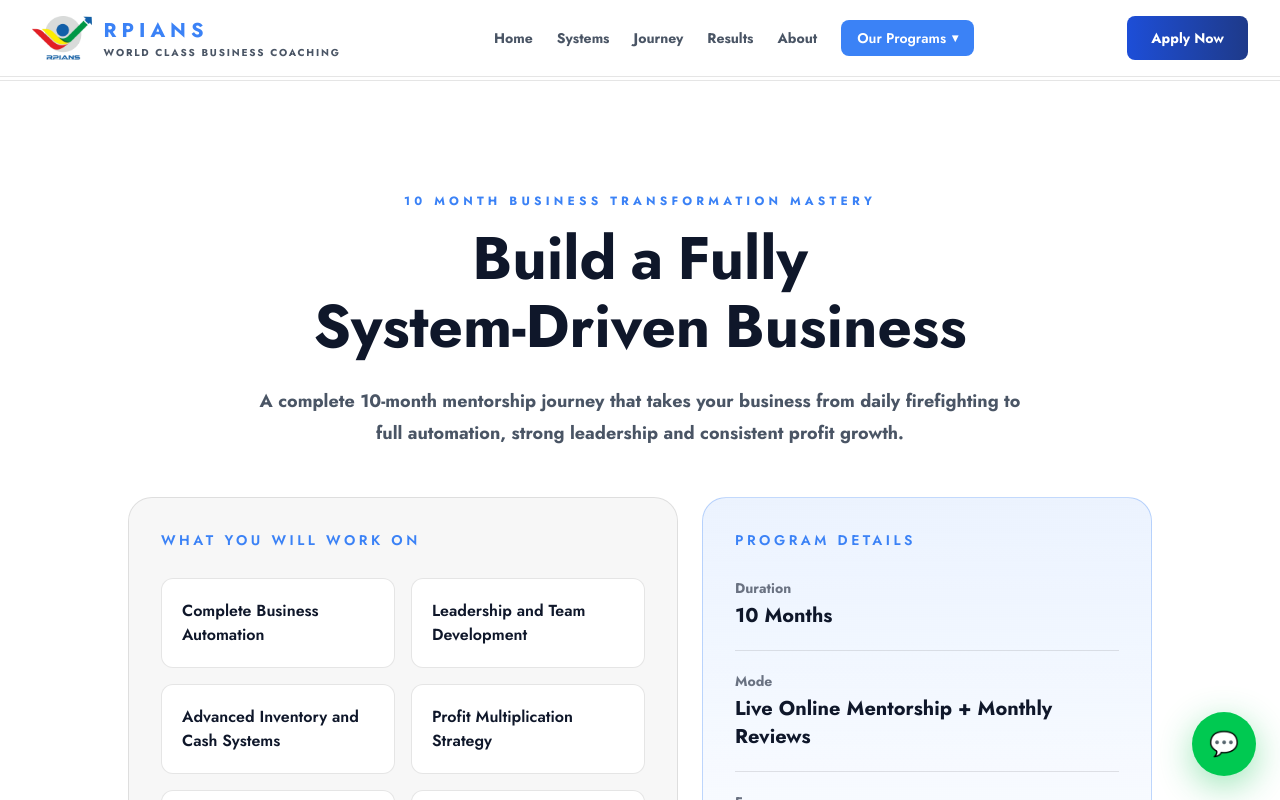
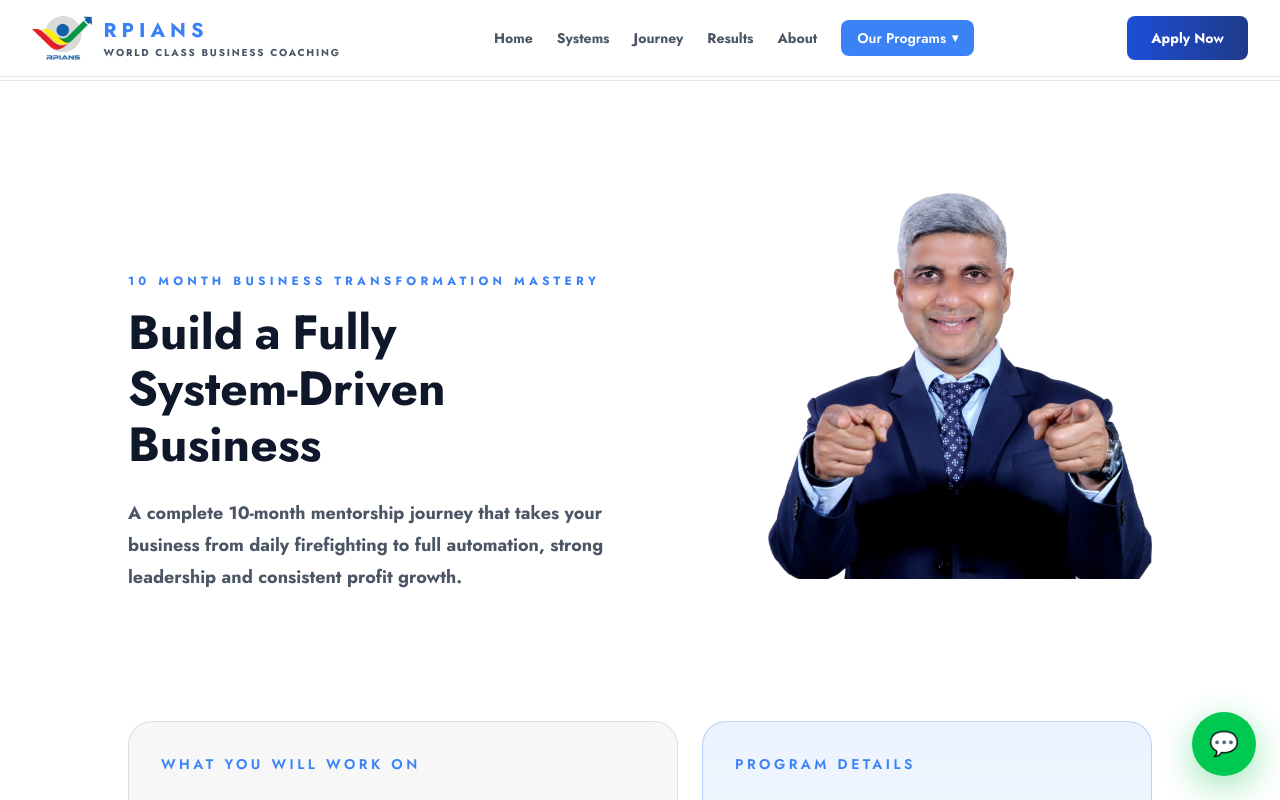
Before and after one commit to dmo-tech/rpiansworldclass, a Next.js app: page /programs/10-month in a window 1280 px wide. Shown: the top 800 px of the page. Built offline with nearby package versions, Linux system fonts and the light colour scheme.

Commit message:
Add photo to 10 Month Program page hero
Co-Authored-By: Claude Sonnet 5 <noreply@anthropic.com>

```diff
--- a/app/programs/10-month/page.tsx
+++ b/app/programs/10-month/page.tsx
@@ -27,6 +27,8 @@ export default function TenMonthProgramPage() {
         "Owner Freedom Roadmap",
       ]}
       ctaLabel="Register for the 10 Month Program"
+      photoSrc="/rajesh-kumar-kare-10month.png"
+      photoAlt="Rajesh Kumar Kare"
     />
   );
 }
```
Also changed, not shown: public/rajesh-kumar-kare-10month.png (added).
